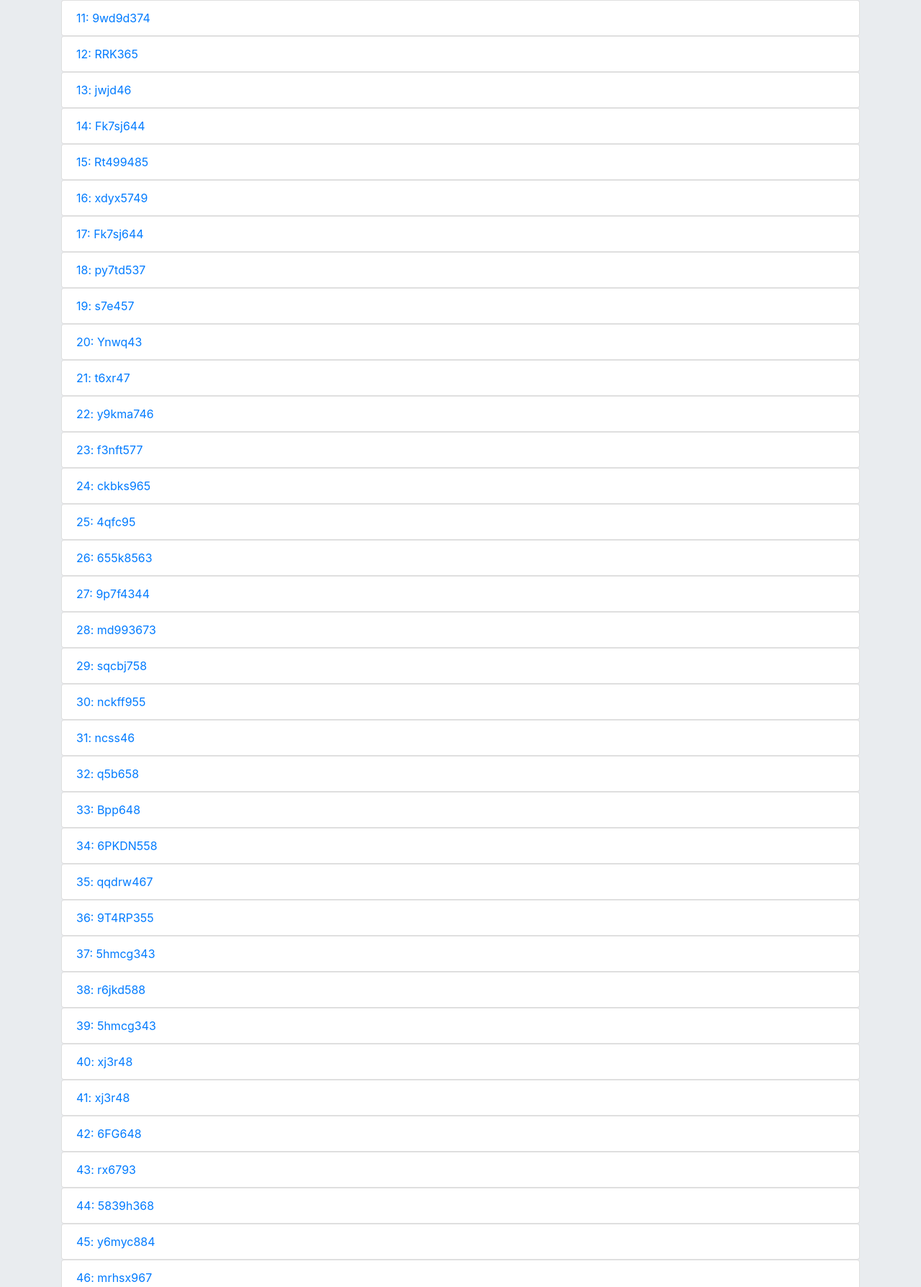
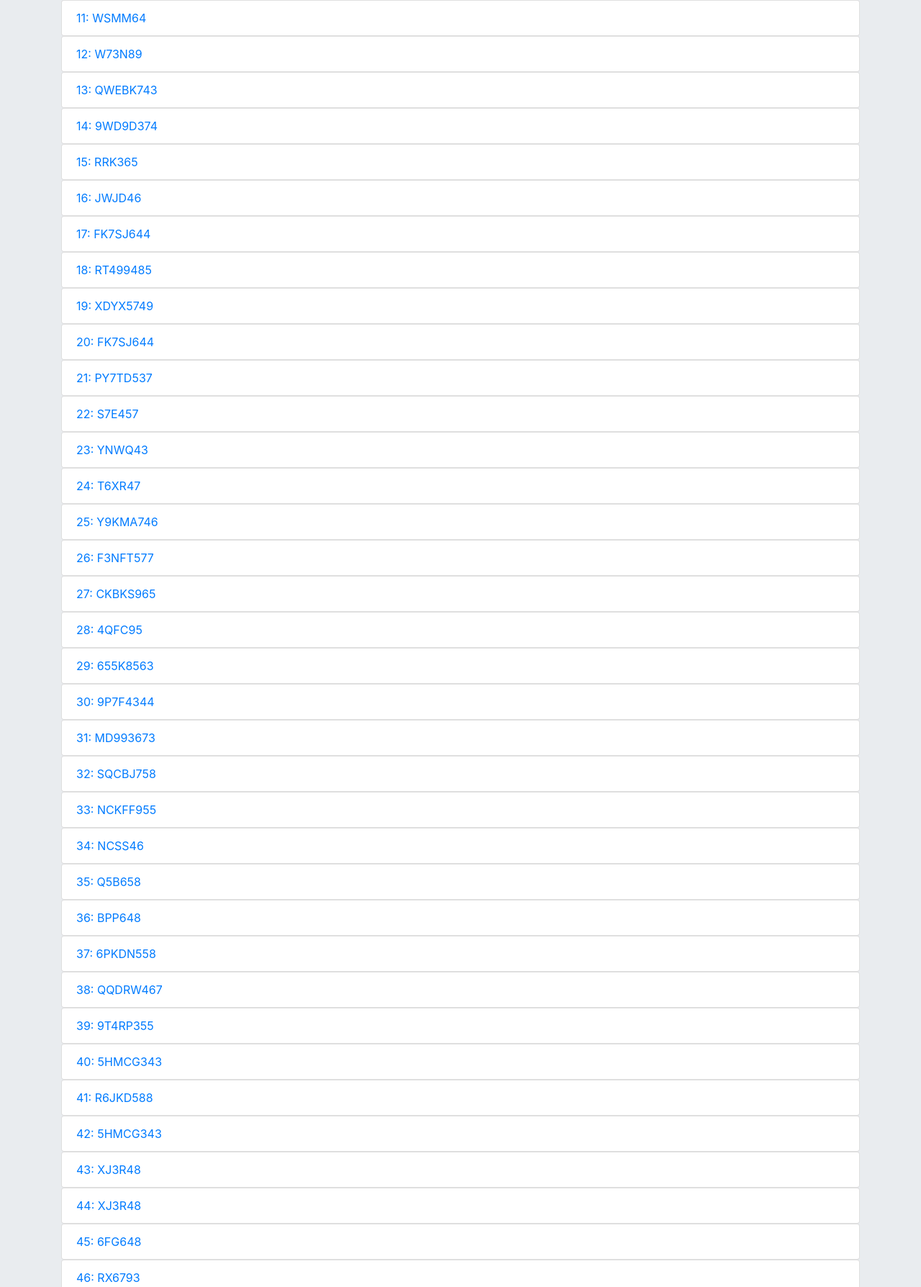
Before and after one commit to fabiueduardu/fabiueduardu.github.io, a plain HTML site: page qz/index.htm in a window 1280 px wide. Shown: the part 670-2458 px from the top of the page at 72% size. Drawn offline with nearby package versions, Linux system fonts and the light colour scheme.

Commit message:
add code and #

```diff
--- a/qz/index.htm
+++ b/qz/index.htm
@@ -90,59 +90,69 @@
 
             app.controller('appController', function( $scope) {
                 var itens = []
-                itens.push('btyda495');
-                itens.push('cgg345');
+
+               var hashValue = location.hash;
+               if(hashValue){
+                 $(hashValue.substring(1).split(';')).each(function(i, value){
+                  itens.push(value.toUpperCase());
+                 });
+               }
+
+                 itens.push('3SHA48');
+                itens.push('HRSB36');
+                itens.push('TWR344');
+                itens.push('BTYDA495');
+                itens.push('CGG345');
                 itens.push('DQJJK394');
                 itens.push('P7WQ85');
-                itens.push('9eyb49');
-                itens.push('py7td537');
+                itens.push('9EYB49');
+                itens.push('PY7TD537');
                 itens.push('JPE884');
                 itens.push('XD5E89');
-                itens.push('Wsmm64');
-                itens.push('w73n89');
-                itens.push('qwebk743');
-                itens.push('9wd9d374');
+                itens.push('WSMM64');
+                itens.push('W73N89');
+                itens.push('QWEBK743');
+                itens.push('9WD9D374');
                 itens.push('RRK365');
-                itens.push('jwjd46');
-                itens.push('Fk7sj644');
-                itens.push('Rt499485');
-                itens.push('xdyx5749');
-                itens.push('Fk7sj644');
-                itens.push('py7td537');
-                itens.push('s7e457');
-                itens.push('Ynwq43');
-                itens.push('t6xr47');
-                itens.push('y9kma746');
-                itens.push('f3nft577');
-                itens.push('ckbks965');
-                itens.push('4qfc95');
-                itens.push('655k8563');
-                itens.push('9p7f4344');
-                itens.push('md993673');
-                itens.push('sqcbj758');
-                itens.push('nckff955');
-                itens.push('ncss46');
-                itens.push('q5b658');
-                itens.push('Bpp648');
+                itens.push('JWJD46');
+                itens.push('FK7SJ644');
+                itens.push('RT499485');
+                itens.push('XDYX5749');
+                itens.push('FK7SJ644');
+                itens.push('PY7TD537');
+                itens.push('S7E457');
+                itens.push('YNWQ43');
+                itens.push('T6XR47');
+                itens.push('Y9KMA746');
+                itens.push('F3NFT577');
+                itens.push('CKBKS965');
+                itens.push('4QFC95');
+                itens.push('655K8563');
+                itens.push('9P7F4344');
+                itens.push('MD993673');
+                itens.push('SQCBJ758');
+                itens.push('NCKFF955');
+                itens.push('NCSS46');
+                itens.push('Q5B658');
+                itens.push('BPP648');
                 itens.push('6PKDN558');
-                itens.push('qqdrw467');
+                itens.push('QQDRW467');
                 itens.push('9T4RP355');
-                itens.push('5hmcg343');
-                itens.push('r6jkd588');
-                itens.push('5hmcg343');
-                itens.push('xj3r48');
-                itens.push('xj3r48');
+                itens.push('5HMCG343');
+                itens.push('R6JKD588');
+                itens.push('5HMCG343');
+                itens.push('XJ3R48');
+                itens.push('XJ3R48');
                 itens.push('6FG648');
-                itens.push('rx6793');
-                itens.push('5839h368');
-                itens.push('y6myc884');
-                itens.push('mrhsx967');
-                itens.push('eynp74');
-                itens.push('g9eb63');
+                itens.push('RX6793');
+                itens.push('5839H368');
+                itens.push('Y6MYC884');
+                itens.push('MRHSX967');
+                itens.push('EYNP74');
+                itens.push('G9EB63');
                 itens.push('K9AJ95');
-                itens.push('y9kma746');
-                itens.push('4qfc95');
-
+                itens.push('Y9KMA746');
+                itens.push('4QFC95');
 
                 $scope.itens = itens;
                 $scope.remove = function(value){
```
